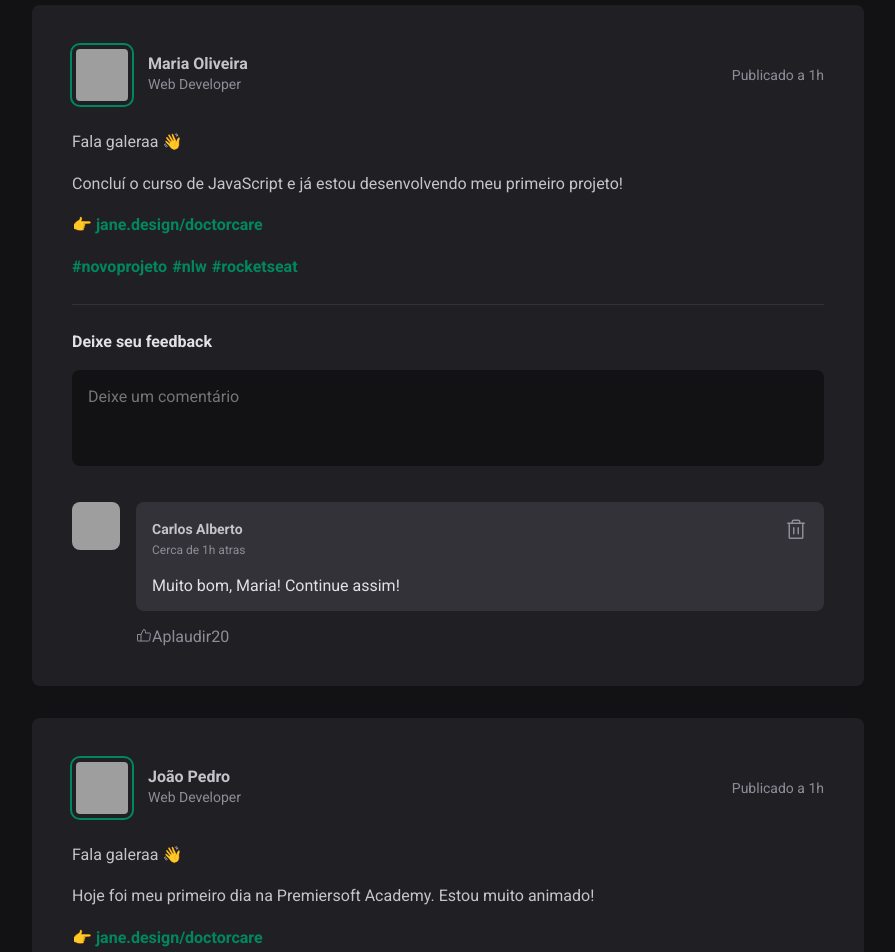
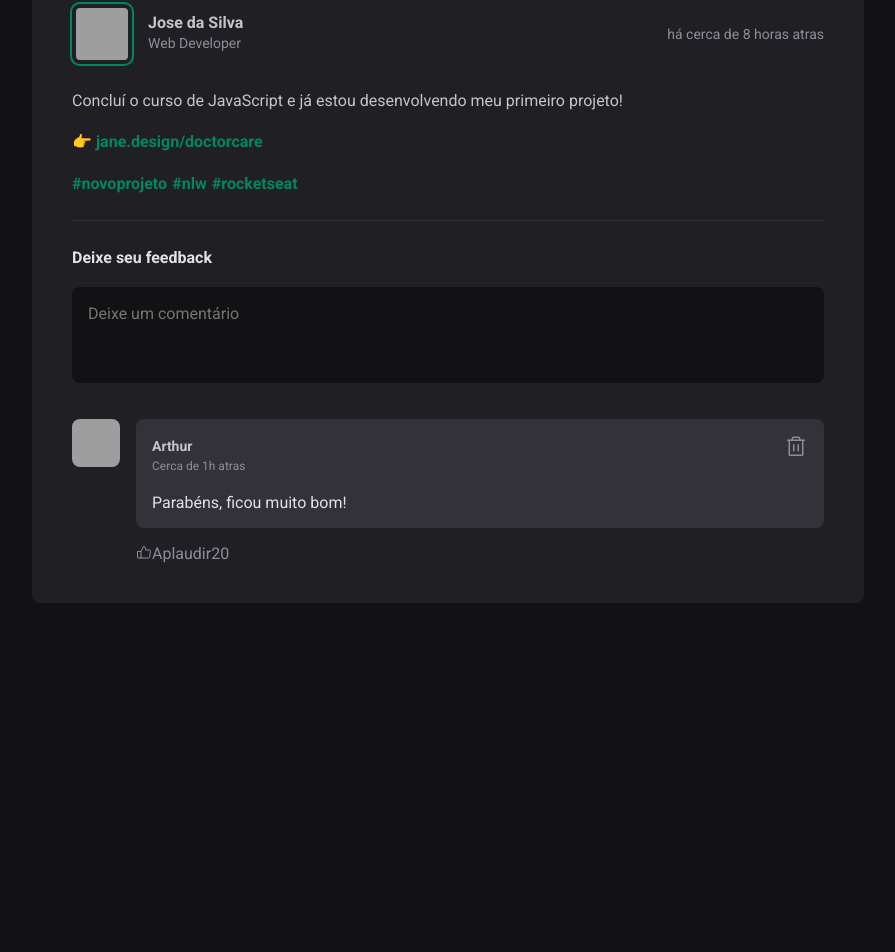
Before and after one commit to Thurzin11/Rocketseat, a React (Vite) app in the folder 01-fundamentos-reactjs/: page / in a window 1280 px wide. Shown: the part 837-1789 px from the top of the page, without its empty margins (336-1231 px from the left). After the commit the page ends 1472 px from the top, so only its background shows below. Built offline with nearby package versions, Linux system fonts and the light colour scheme; grey boxes are pictures that could not be loaded.

Commit message:
add comment is done

```diff
--- a/01-fundamentos-reactjs/package.json
+++ b/01-fundamentos-reactjs/package.json
@@ -11,6 +11,7 @@
   },
   "dependencies": {
     "@phosphor-icons/react": "^2.1.7",
+    "date-fns": "^4.1.0",
     "phosphor-react": "^1.4.1",
     "react": "^18.3.1",
     "react-dom": "^18.3.1"
--- a/01-fundamentos-reactjs/src/App.jsx
+++ b/01-fundamentos-reactjs/src/App.jsx
@@ -6,131 +6,57 @@ import Post from "./components/Post";
 function App() {
   const posts = [
     {
-      author: "Arthur Santos Gonçalves",
-      content: "Acabei de subir mais um projeto no meu portifa. É um projeto que fiz no NLW Return, evento da Rocketseat. O nome do projeto é DoctorCare 🚀",
+      id: 1,
+      author: {
+        avatarUrl: "https://github.com/Thurzin11.png",
+        name: "Thurzin",
+        role: "Software Developer",
+      },
+      content:
+        "Acabei de subir mais um projeto no meu portifa. É um projeto que fiz no NLW Return, evento da Rocketseat. O nome do projeto é DoctorCare 🚀",
+      publishedAt: new Date("2024-12-11 09:00:00"),
       imgPath: "https://picsum.photos/200/300?random=1",
       comments: [
         {
           author: "Jose da Silva",
           textComment: "Parabéns, ficou muito bom!",
-        }
-      ]
+        },
+      ],
     },
     {
-      author: "Maria Oliveira",
-      content: "Concluí o curso de JavaScript e já estou desenvolvendo meu primeiro projeto!",
-      imgPath: "https://picsum.photos/200/300?random=2",
+      id: 2,
+      author: {
+        avatarUrl: "https://github.com/Thurzin11.png",
+        name: "Jose da Silva",
+        role: "Software Developer",
+      },
+      content:
+        "Concluí o curso de JavaScript e já estou desenvolvendo meu primeiro projeto!",
+      publishedAt: new Date("2024-12-10 09:00:00"),
+      imgPath: "https://picsum.photos/200/300?random=1",
       comments: [
         {
-          author: "Carlos Alberto",
-          textComment: "Muito bom, Maria! Continue assim!",
-        }
-      ]
+          author: "Arthur",
+          textComment: "Parabéns, ficou muito bom!",
+        },
+      ],
     },
-    {
-      author: "João Pedro",
-      content: "Hoje foi meu primeiro dia na Premiersoft Academy. Estou muito animado!",
-      imgPath: "https://picsum.photos/200/300?random=3",
-      comments: [
-        {
-          author: "Ana Beatriz",
-          textComment: "Parabéns pela conquista, João! Sucesso na sua jornada!",
-        }
-      ]
-    },
-    {
-      author: "Camila Santos",
-      content: "Desenvolvi uma aplicação de controle de tarefas usando React e TypeScript. Foi um grande aprendizado!",
-      imgPath: "https://picsum.photos/200/300?random=4",
-      comments: [
-        {
-          author: "Felipe Costa",
-          textComment: "Ficou top, Camila! Eu também quero aprender React!",
-        }
-      ]
-    },
-    {
-      author: "Ricardo Almeida",
-      content: "Passei no processo seletivo para a empresa dos meus sonhos! Agora sou desenvolvedor pleno!",
-      imgPath: "https://picsum.photos/200/300?random=5",
-      comments: [
-        {
-          author: "Luana Ferreira",
-          textComment: "Parabéns, Ricardo! Você merece muito essa conquista!",
-        }
-      ]
-    },
-    {
-      author: "Gabriela Souza",
-      content: "Finalizei meu portfólio online e já estou começando a divulgar para empresas!",
-      imgPath: "https://picsum.photos/200/300?random=6",
-      comments: [
-        {
-          author: "Marcos Vinícius",
-          textComment: "Seu portfólio ficou incrível, Gabriela! Boa sorte na sua busca por oportunidades!",
-        }
-      ]
-    },
-    {
-      author: "Eduardo Lima",
-      content: "Consegui minha primeira vaga de estágio na área de desenvolvimento de software!",
-      imgPath: "https://picsum.photos/200/300?random=7",
-      comments: [
-        {
-          author: "Carla Mendes",
-          textComment: "Parabéns, Eduardo! Muito feliz por você!",
-        }
-      ]
-    },
-    {
-      author: "Fernanda Ribeiro",
-      content: "Hoje consegui resolver um bug que estava me travando por 3 dias. A sensação de vitória é indescritível!",
-      imgPath: "https://picsum.photos/200/300?random=8",
-      comments: [
-        {
-          author: "Rafael Nunes",
-          textComment: "Eu sei bem como é, Fernanda! Parabéns pela persistência!",
-        }
-      ]
-    },
-    {
-      author: "Gustavo Henrique",
-      content: "Acabei de lançar minha primeira extensão para o VS Code! Ela ajuda a formatar JSON de forma automática.",
-      imgPath: "https://picsum.photos/200/300?random=9",
-      comments: [
-        {
-          author: "Pedro Martins",
-          textComment: "Que da hora, Gustavo! Vou instalar agora mesmo!",
-        }
-      ]
-    },
-    {
-      author: "Isabela Costa",
-      content: "Publiquei meu primeiro artigo técnico no Medium sobre Clean Code!",
-      imgPath: "https://picsum.photos/200/300?random=10",
-      comments: [
-        {
-          author: "Leonardo Borges",
-          textComment: "Muito bom, Isabela! Já vou salvar para ler depois!",
-        }
-      ]
-    }
   ];
-
 
   return (
     <div>
       <Header />
       <div className={styles.wrapper}>
-        <Sidebar/>
+        <Sidebar />
         <main>
           {posts.map((post) => (
             <Post
-            key={post.author}
-              author={post.author}
+              key={post.id}
+              author={post.author.name}
               content={post.content}
               comments={post.comments}
-              imgPath={post.imgPath}
+              imgPath={post.author.avatarUrl}
+              postedAt={post.publishedAt}
             />
           ))}
         </main>
--- a/01-fundamentos-reactjs/src/components/Post.jsx
+++ b/01-fundamentos-reactjs/src/components/Post.jsx
@@ -1,37 +1,50 @@
 import PropTypes from "prop-types";
 import Comment from "./Comment";
 import styles from "./Post.module.css";
+import { format, formatDistanceToNow } from "date-fns";
+import { ptBR } from "date-fns/locale";
+import { useState } from "react";
+
+export default function Post(props) {
+  const publisheDateFormater = format(props.postedAt,"dd 'de' LLLL 'de' yyyy 'as' HH:mm'h'",{
+    locale: ptBR,
+  });
+
+  const publishedDateRelativeToNow = formatDistanceToNow(props.postedAt, {
+    locale: ptBR,
+    addSuffix: true,
+  })
+  const [comments, setComments] = useState(props.comments);
+
+  const handleCommentSubmit = (event) => {
+    event.preventDefault();
+    const textComment = event.target.comment.value;
+    const newComment = {
+      author: "Arthur",
+      textComment,
+    }
+    setComments([...comments,newComment])
+  }
 
 
-
-export default function Post(props) {
   return (
     <article className={styles.post}>
       <header>
         <div className={styles.author}>
-          <img
-            className={styles.avatar}
-            src={props.imgPath}
-            alt=""
-          />
+          <img className={styles.avatar} src={props.imgPath} alt="" />
           <div className={styles.authorInfo}>
             <strong>{props.author}</strong>
             <span>Web Developer</span>
           </div>
         </div>
 
-        <time title="10 de dezembro de 2024 as 13h" dateTime="2024-10-12">
-          Publicado a 1h
+        <time title={publisheDateFormater} dateTime={props.postedAt.toISOString()}>
+          {publishedDateRelativeToNow} atras
         </time>
       </header>
 
       <div className={styles.content}>
-        <p>Fala galeraa 👋</p>
-
-        <p>
-          {props.content}
-        </p>
-
+        <p>{props.content}</p>
         <p>
           👉 <a href="">jane.design/doctorcare</a>
         </p>
@@ -42,23 +55,21 @@ export default function Post(props) {
           <a href="">#rocketseat</a>
         </p>
       </div>
-      <form className={styles.commentForm}>
+      <form onSubmit={handleCommentSubmit} className={styles.commentForm}>
         <strong>Deixe seu feedback</strong>
-        <textarea placeholder="Deixe um comentário" />
+        <textarea placeholder="Deixe um comentário" name="comment" />
         <footer>
           <button type="submit">Comentario</button>
         </footer>
       </form>
       <div className={styles.commentList}>
-        {
-          props.comments.map((comment, index) => (
-            <Comment
-              key={index}
-              author={comment.author}
-              textCommand={comment.textComment}
-            />
-          ))
-        }
+        {comments.map((comment, index) => (
+          <Comment
+            key={index}
+            author={comment.author}
+            textCommand={comment.textComment}
+          />
+        ))}
       </div>
     </article>
   );
@@ -68,6 +79,7 @@ Post.propTypes = {
   author: PropTypes.string.isRequired,
   content: PropTypes.string.isRequired,
   imgPath: PropTypes.string.isRequired,
+  postedAt: PropTypes.any.isRequired,
   comments: PropTypes.arrayOf(
     PropTypes.shape({
       author: PropTypes.string.isRequired,
```
Also changed, not shown: 1 other file (tests, documents, lock files or other folders).
